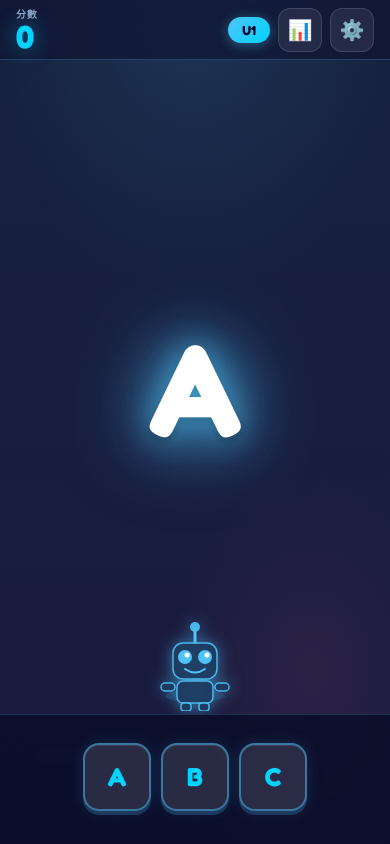
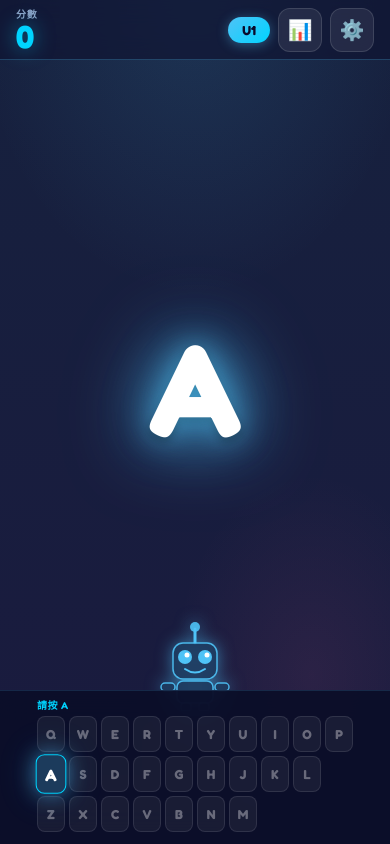
Before and after one commit to ihateusingai-beep/letter-shooter, a website: page index.html in a window 390 px wide. Both pictures are taken after a click on the button "開始". Shown: the top 844 px of the page. Drawn offline with Linux system fonts and the light colour scheme.

Commit message:
feat: full QWERTY virtual keyboard with highlight hints
- Always-visible A-Z virtual keyboard (QWERTY layout)
- Target letter key glows cyan + pulses until answered
- Hint label shows '請按 X' above keyboard
- Non-target keys stay accessible but dimmed
- Clear highlight on correct answer
- Responsive: smaller keys on narrow screens (<480px)

```diff
--- a/index.html
+++ b/index.html
@@ -247,65 +247,109 @@
     transition: opacity 0.12s;
   }
 
-  /* ── Bottom — touch keys ───────────────────────────────────── */
+  /* ── Bottom — full QWERTY keyboard ──────────────────────── */
   .bottom-bar {
     position: fixed;
     bottom: 0; left: 0; right: 0;
-    height: var(--bot-h);
-    background: rgba(10,14,40,0.85);
+    background: rgba(10,14,40,0.92);
     backdrop-filter: blur(16px);
     -webkit-backdrop-filter: blur(16px);
-    border-top: 1px solid rgba(79,195,247,0.2);
-    display: flex; flex-direction: column;
-    align-items: center; justify-content: center;
-    gap: 8px;
-    padding: 8px 16px 14px;
+    border-top: 1px solid rgba(79,195,247,0.15);
+    display: flex;
+    flex-direction: column;
+    align-items: center;
+    padding: 6px 4px 8px;
     z-index: 5;
+    overflow-x: auto;
   }
   body.high-contrast .bottom-bar {
     background: #1A1A2E;
     border-top-color: #FFD54F;
   }
 
-  #js-touch-keys {
-    display: flex; gap: 10px;
-    flex-wrap: wrap; justify-content: center;
-    width: 100%;
+  /* Hint label above keyboard */
+  .kb-hint {
+    font-size: 11px;
+    font-weight: 600;
+    color: var(--text-dim);
+    letter-spacing: 0.05em;
+    text-transform: uppercase;
+    margin-bottom: 4px;
+    min-height: 14px;
+    transition: color 0.3s;
+  }
+  .kb-hint.has-hint { color: var(--primary2); }
+
+  /* Keyboard row */
+  .kb-row {
+    display: flex;
+    gap: 5px;
+    margin-bottom: 5px;
   }
 
-  .touch-key {
-    min-width: 68px; height: 68px;
-    background: var(--key-bg);
-    border: 2px solid var(--key-border);
-    border-radius: 16px;
-    font-size: 26px; font-weight: 800;
-    color: var(--primary2);
+  /* Keyboard key */
+  .kb-key {
+    min-width: 36px;
+    height: 42px;
+    background: rgba(255,255,255,0.06);
+    border: 1px solid rgba(255,255,255,0.1);
+    border-radius: 8px;
+    font-size: 15px;
+    font-weight: 700;
+    font-family: 'Fredoka', sans-serif;
+    color: rgba(255,255,255,0.35);
     cursor: pointer;
-    transition: transform 0.1s, background 0.15s, border-color 0.15s, box-shadow 0.15s;
+    display: flex;
+    align-items: center;
+    justify-content: center;
+    flex-shrink: 0;
+    transition:
+      background 0.2s,
+      border-color 0.2s,
+      color 0.2s,
+      box-shadow 0.2s,
+      transform 0.1s;
+    -webkit-tap-highlight-color: transparent;
+    user-select: none;
+  }
+  /* Hint: this is the target letter */
+  .kb-key.key-hint {
+    background: rgba(79,195,247,0.25);
+    border-color: var(--primary2);
+    color: white;
+    font-size: 17px;
     box-shadow:
-      0 4px 0 rgba(79,195,247,0.2),
-      0 0 16px rgba(79,195,247,0.15),
-      inset 0 1px 0 rgba(255,255,255,0.1);
-    -webkit-tap-highlight-color: transparent;
-    font-family: 'Fredoka', sans-serif;
+      0 0 16px rgba(79,195,247,0.5),
+      0 0 32px rgba(79,195,247,0.2),
+      inset 0 0 12px rgba(79,195,247,0.15);
+    animation: keyPulse 1.5s ease-in-out infinite;
+    transform: scale(1.1);
+    z-index: 2;
+    position: relative;
   }
-  .touch-key:hover {
-    background: rgba(79,195,247,0.15);
-    border-color: var(--primary2);
-    box-shadow:
-      0 4px 0 rgba(79,195,247,0.3),
-      0 0 24px rgba(79,195,247,0.3),
-      inset 0 1px 0 rgba(255,255,255,0.15);
+  @keyframes keyPulse {
+    0%,100% { box-shadow: 0 0 16px rgba(79,195,247,0.5), 0 0 32px rgba(79,195,247,0.2); }
+    50%      { box-shadow: 0 0 24px rgba(79,195,247,0.8), 0 0 48px rgba(79,195,247,0.4); }
   }
-  .touch-key:active, .touch-key.pressed {
-    transform: translateY(3px);
-    box-shadow:
-      0 1px 0 rgba(79,195,247,0.2),
-      0 0 16px rgba(79,195,247,0.3);
-    background: rgba(79,195,247,0.25);
+  .no-motion .kb-key.key-hint { animation: none; }
+  .kb-key.key-hint:hover { transform: scale(1.15); }
+
+  /* Pressed state */
+  .kb-key:active, .kb-key.pressed {
+    transform: scale(0.95) !important;
+    background: rgba(79,195,247,0.4) !important;
   }
-  .touch-key.no-motion {
+  .kb-key.no-motion {
     transition: none !important;
+    animation: none !important;
+  }
+
+  /* Responsive: smaller keys on narrow screens */
+  @media (max-width: 480px) {
+    .kb-key { min-width: 28px; height: 36px; font-size: 13px; }
+    .kb-key.key-hint { font-size: 15px; }
+    .kb-row { gap: 4px; margin-bottom: 4px; }
+    .kb-hint { font-size: 10px; }
   }
 
   /* ── Settings panel ────────────────────────────────────────── */
--- a/js/bundle.js
+++ b/js/bundle.js
@@ -158,7 +158,9 @@
     fallDuration,
     setLang,
     openProgressPanel,
-    closeProgressPanel
+    closeProgressPanel,
+    highlightKey,
+    clearHighlight
   };
   var score = 0;
   var currentLetter = null;
@@ -290,6 +292,7 @@
       el.style.transform = "scale(1)";
     });
     currentLetter = letter;
+    highlightKey(letter);
   }
   var fallPaused = false;
   var letterArrived = false;
@@ -338,7 +341,7 @@
     updateUnit(unitKey);
     updateScore();
     drawRobot(robotIdx);
-    renderTouchKeys(touchKeys);
+    renderTouchKeys();
     nextTurn(level, touchKeys);
   }
   function stopGame() {
@@ -368,6 +371,7 @@
       flashSuccess();
       score++;
       updateScore();
+      clearHighlight();
       letterArrived = false;
       const { letter: letterEl } = getEls();
       if (letterEl) letterEl.style.filter = "";
@@ -385,22 +389,64 @@
       shakeLetter();
     }
   }
-  function renderTouchKeys(keys) {
+  var QWERTY_ROWS = [
+    ["Q", "W", "E", "R", "T", "Y", "U", "I", "O", "P"],
+    ["A", "S", "D", "F", "G", "H", "J", "K", "L"],
+    ["Z", "X", "C", "V", "B", "N", "M"]
+  ];
+  function renderTouchKeys() {
     const container = document.getElementById("js-touch-keys");
     if (!container) return;
     container.innerHTML = "";
     const settings = loadSettings();
     const reduceMotion = settings.reduceMotion;
-    keys.forEach((letter) => {
-      const btn = document.createElement("button");
-      btn.className = "touch-key";
-      btn.textContent = letter.toUpperCase();
-      btn.setAttribute("data-letter", letter.toUpperCase());
-      btn.setAttribute("aria-label", `Letter ${letter.toUpperCase()}`);
-      if (reduceMotion) btn.classList.add("no-motion");
-      btn.addEventListener("click", () => handleKey(letter.toUpperCase()));
-      container.appendChild(btn);
+    const hint = document.createElement("div");
+    hint.className = "kb-hint";
+    hint.id = "js-kb-hint";
+    container.appendChild(hint);
+    QWERTY_ROWS.forEach((row) => {
+      const rowEl = document.createElement("div");
+      rowEl.className = "kb-row";
+      row.forEach((letter) => {
+        const btn = document.createElement("button");
+        btn.className = "kb-key";
+        btn.textContent = letter;
+        btn.setAttribute("data-letter", letter);
+        btn.setAttribute("aria-label", `Letter ${letter}`);
+        if (reduceMotion) btn.classList.add("no-motion");
+        btn.addEventListener("click", () => handleKey(letter));
+        rowEl.appendChild(btn);
+      });
+      container.appendChild(rowEl);
     });
+    if (currentLetter) highlightKey(currentLetter);
+  }
+  function highlightKey(letter) {
+    const hint = document.getElementById("js-kb-hint");
+    const settings = loadSettings();
+    const lang = settings.lang;
+    document.querySelectorAll(".kb-key").forEach((btn) => {
+      const isTarget = btn.getAttribute("data-letter") === letter.toUpperCase();
+      btn.classList.toggle("key-hint", isTarget);
+      if (!isTarget) {
+        btn.style.opacity = "1";
+      }
+    });
+    if (hint) {
+      const label = lang === "zh" ? `\u8ACB\u6309 ${letter.toUpperCase()}` : `Press ${letter.toUpperCase()}`;
+      hint.textContent = label;
+      hint.classList.add("has-hint");
+    }
+  }
+  function clearHighlight() {
+    document.querySelectorAll(".kb-key").forEach((btn) => {
+      btn.classList.remove("key-hint");
+    });
+    const hint = document.getElementById("js-kb-hint");
+    if (hint) {
+      hint.textContent = "";
+      hint.classList.remove("has-hint");
+    }
   }
   function showRobotUnlock(count) {
     const settings = loadSettings();
```
Also changed, not shown: js/game.js (+69 -12 lines).
